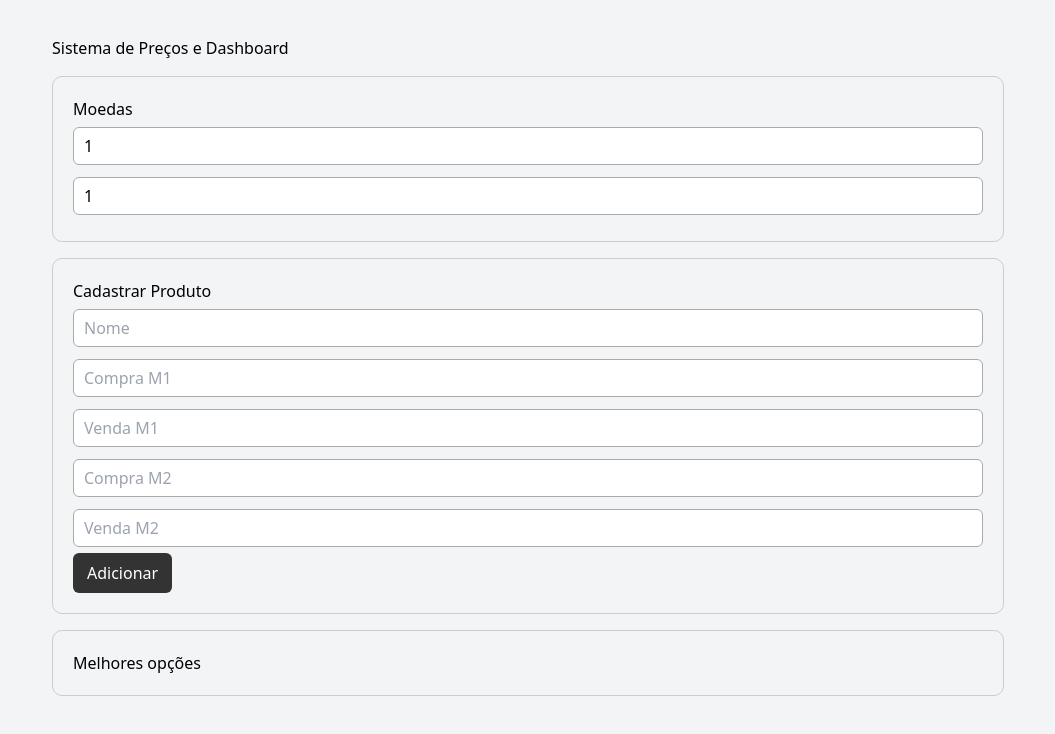
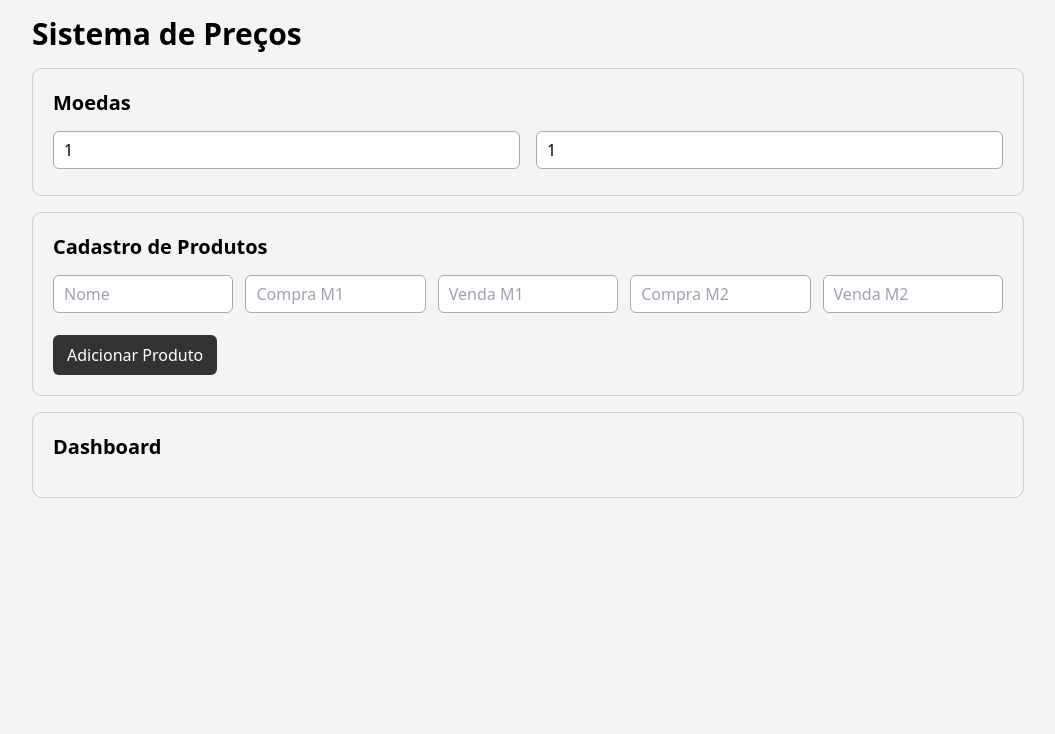
Before and after one commit to 695udud/currency-exchanger-poe, a React (Vite) app: page / in a window 1280 px wide. Shown: the top 734 px of the page, without its empty margins (112-1167 px from the left). Built offline with nearby package versions, Linux system fonts and the light colour scheme.

Commit message:
Update PrecosDashboard.jsx

```diff
--- a/src/PrecosDashboard.jsx
+++ b/src/PrecosDashboard.jsx
@@ -1,68 +1,98 @@
-import { useState } from "react";
+import { useState, useEffect } from "react";
 import Button from "./components/ui/button";
 import Card from "./components/ui/card";
 import Input from "./components/ui/input";
 
-
 export default function PrecosDashboard() {
   const [moeda1, setMoeda1] = useState(1);
   const [moeda2, setMoeda2] = useState(1);
+
   const [produtos, setProdutos] = useState([]);
-
 
   const [form, setForm] = useState({ nome: "", c1: "", v1: "", c2: "", v2: "" });
 
+  const [editandoId, setEditandoId] = useState(null);
 
-  const adicionarProduto = () => {
+  useEffect(() => {
+    const salvo = localStorage.getItem("produtos");
+    if (salvo) setProdutos(JSON.parse(salvo));
+  }, []);
+
+  useEffect(() => {
+    localStorage.setItem("produtos", JSON.stringify(produtos));
+  }, [produtos]);
+
+  const salvarProduto = () => {
     if (!form.nome) return;
+
+    if (editandoId) {
+      setProdutos(produtos.map(p => p.id === editandoId ? { ...p, ...form } : p));
+      setEditandoId(null);
+    } else {
       setProdutos([...produtos, { ...form, id: crypto.randomUUID() }]);
+    }
+
     setForm({ nome: "", c1: "", v1: "", c2: "", v2: "" });
   };
 
+  const editarProduto = (p) => {
+    setForm(p);
+    setEditandoId(p.id);
+  };
 
-  const melhoresOpcoes = produtos
-  .map((p) => {
-    const ganhoMoeda1 = p.v1 - p.c1;
-    const ganhoMoeda2 = p.v2 - p.c2;
-    return { ...p, ganhoMoeda1, ganhoMoeda2 };
-  })
-  .sort((a, b) => b.ganhoMoeda1 - a.ganhoMoeda1);
+  const excluirProduto = id => setProdutos(produtos.filter(p => p.id !== id));
 
+  const calculados = produtos.map(p => ({
+    ...p,
+    ganho1: p.v1 - p.c1,
+    ganho2: p.v2 - p.c2,
+  })).sort((a, b) => b.ganho1 - a.ganho1);
 
   return (
-    <div style={{ padding: 20 }}>
-      <h1>Sistema de Preços e Dashboard</h1>
-
+    <div className="space-y-6">
+      <h1 className="text-3xl font-bold">Sistema de Preços</h1>
 
       <Card>
-        <h2>Moedas</h2>
-        <div>
-          <Input type="number" value={moeda1} onChange={(e) => setMoeda1(Number(e.target.value))} />
-          <Input type="number" value={moeda2} onChange={(e) => setMoeda2(Number(e.target.value))} />
+        <h2 className="text-xl font-bold mb-2">Moedas</h2>
+        <div className="grid grid-cols-2 gap-4">
+          <Input label="Moeda 1" type="number" value={moeda1} onChange={(e) => setMoeda1(Number(e.target.value))} />
+          <Input label="Moeda 2" type="number" value={moeda2} onChange={(e) => setMoeda2(Number(e.target.value))} />
         </div>
       </Card>
 
+      <Card>
+        <h2 className="text-xl font-bold mb-2">Cadastro de Produtos</h2>
 
-      <Card>
-        <h2>Cadastrar Produto</h2>
+        <div className="grid grid-cols-5 gap-3">
           <Input placeholder="Nome" value={form.nome} onChange={(e) => setForm({ ...form, nome: e.target.value })} />
           <Input placeholder="Compra M1" type="number" value={form.c1} onChange={(e) => setForm({ ...form, c1: Number(e.target.value) })} />
           <Input placeholder="Venda M1" type="number" value={form.v1} onChange={(e) => setForm({ ...form, v1: Number(e.target.value) })} />
           <Input placeholder="Compra M2" type="number" value={form.c2} onChange={(e) => setForm({ ...form, c2: Number(e.target.value) })} />
           <Input placeholder="Venda M2" type="number" value={form.v2} onChange={(e) => setForm({ ...form, v2: Number(e.target.value) })} />
+        </div>
 
-
-        <Button onClick={adicionarProduto}>Adicionar</Button>
+        <Button className="mt-4" onClick={salvarProduto}>
+          {editandoId ? "Salvar Alterações" : "Adicionar Produto"}
+        </Button>
       </Card>
 
+      <Card>
+        <h2 className="text-xl font-bold mb-4">Dashboard</h2>
 
-      <Card>
-        <h2>Melhores opções</h2>
-        {melhoresOpcoes.map((p) => (
-        <Card key={p.id}>
-          <h3>{p.nome}</h3>
-          <p>Ganho M1: {p.ganhoMoeda1}</p>
-          <p>Ganho M2: {p.ganhoMoeda2}</p>
+        {calculados.map(p => (
+          <Card key={p.id} className={p.ganho1 > 0 ? "bg-green-50" : "bg-red-50"}>
+            <div className="flex justify-between items-center">
+              <div>
+                <h3 className="text-lg font-bold">{p.nome}</h3>
+                <p>Ganho M1: <b>{p.ganho1}</b></p>
+                <p>Ganho M2: <b>{p.ganho2}</b></p>
+              </div>
+
+              <div className="flex gap-2">
+                <Button onClick={() => editarProduto(p)} className="bg-blue-600">Editar</Button>
+                <Button onClick={() => excluirProduto(p.id)} className="bg-red-600">Excluir</Button>
+              </div>
+            </div>
           </Card>
         ))}
       </Card>
```
Lines whose indentation alone changed are shown as unchanged.
